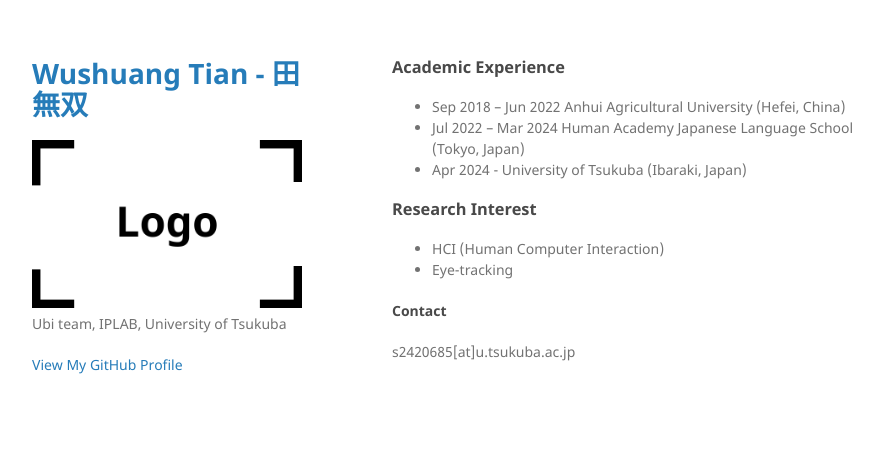
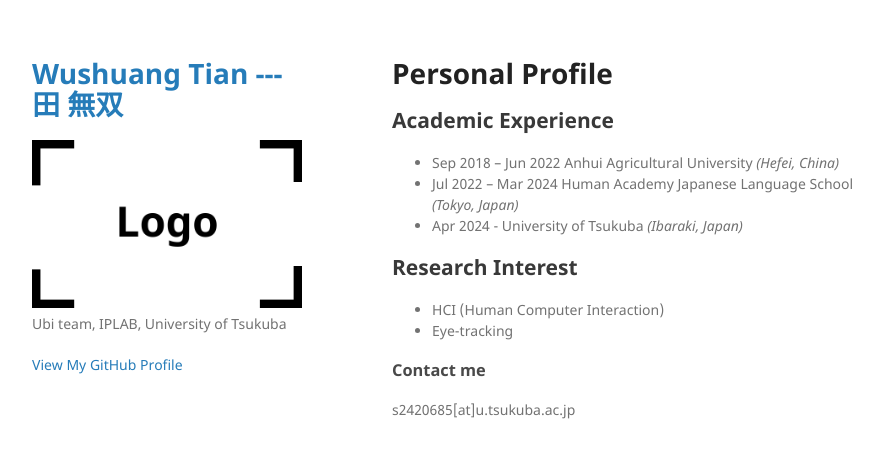
Before and after one commit to NawTang/nawtang.github.io, a Jekyll site: the page built from index.md, in a window 1280 px wide. Shown: the top 458 px of the page, without its empty margins (178-1061 px from the left). Built offline with Jekyll 4.4.1, drawn with Linux system fonts in a browser that asks for light colours; our own code applies the rules of GitHub Pages for plain Markdown files.

Commit message:
change some of text

```diff
--- a/_config.yml
+++ b/_config.yml
@@ -1,4 +1,4 @@
-title: Wushuang Tian - 田 無双
+title: Wushuang Tian --- 田 無双
 logo: /assets/img/logo.png
 description: Ubi team, IPLAB, University of Tsukuba
 show_downloads: true
--- a/index.md
+++ b/index.md
@@ -2,13 +2,22 @@
 layout: default
 ---
 
-### Academic Experience
+# Personal Profile
 
-- Sep 2018 – Jun 2022	Anhui Agricultural University (Hefei, China)
-- Jul 2022 – Mar 2024	Human Academy Japanese Language School (Tokyo, Japan)
-- Apr 2024 -  			University of Tsukuba (Ibaraki, Japan)
 
-### Research Interest
+
+## Academic Experience
+
+- Sep 2018 – Jun 2022
+  Anhui Agricultural University *(Hefei, China)*
+- Jul 2022 – Mar 2024
+  Human Academy Japanese Language School *(Tokyo, Japan)*
+- Apr 2024 -
+  University of Tsukuba *(Ibaraki, Japan)*
+
+
+
+## Research Interest
 
 - HCI (Human Computer Interaction)
 - Eye-tracking
@@ -17,6 +26,6 @@ layout: default
 
 
 
-#### Contact
+### Contact me
 
 s2420685[at]u.tsukuba.ac.jp
```
